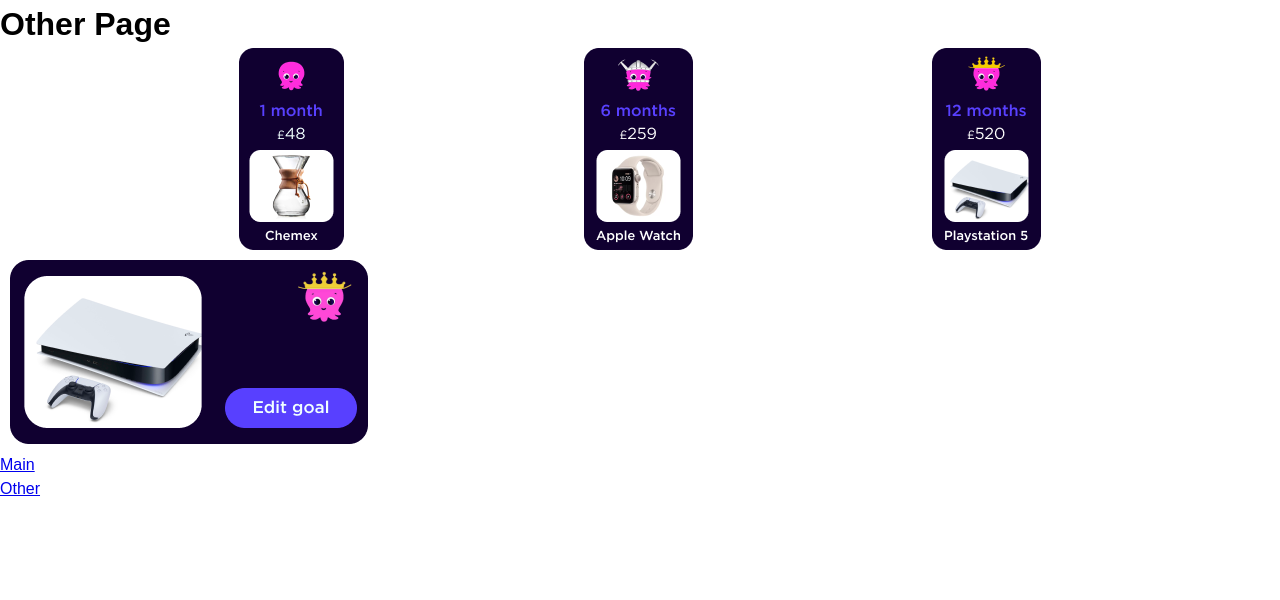
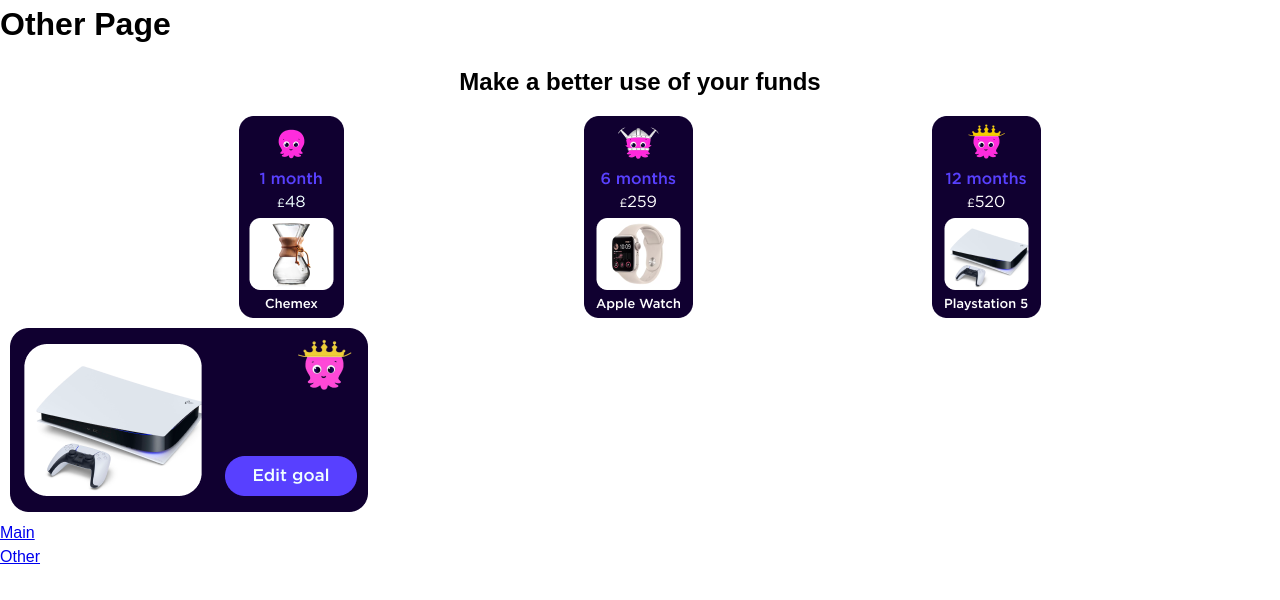
Before and after one commit to dominicva/coral8, a React (Create React App) app: page /page in a window 1280 px wide. Shown: the top 600 px of the page. Built offline with nearby package versions, Linux system fonts and the light colour scheme.

Commit message:
title created for cards

```diff
--- a/src/components/ProductCard/ProductCards.jsx
+++ b/src/components/ProductCard/ProductCards.jsx
@@ -6,6 +6,9 @@ import monthscards from "../../assets/12-months-cards.png";
 function ProductCards() {
     return(
         <>
+        <section className="ProductCards__title">
+            <h1>Make a better use of your funds</h1>
+        </section>
         <section className="ProductCards__container">
        <img
             className="ProductCards"
--- a/src/components/ProductCard/ProductCards.scss
+++ b/src/components/ProductCard/ProductCards.scss
@@ -1,8 +1,14 @@
+@use "../../partials/variables" as *;
+
 .ProductCards__container {
     display: flex;
     justify-content: space-evenly;
 }
-.productCards {
-    width: 50%;
-    height: 10rem;
+.ProductCards__title {
+    padding-top: 1rem;
+    padding-bottom: 1rem;
+    text-align: center;
+    // color: $text-main;
+
+
 }
```
